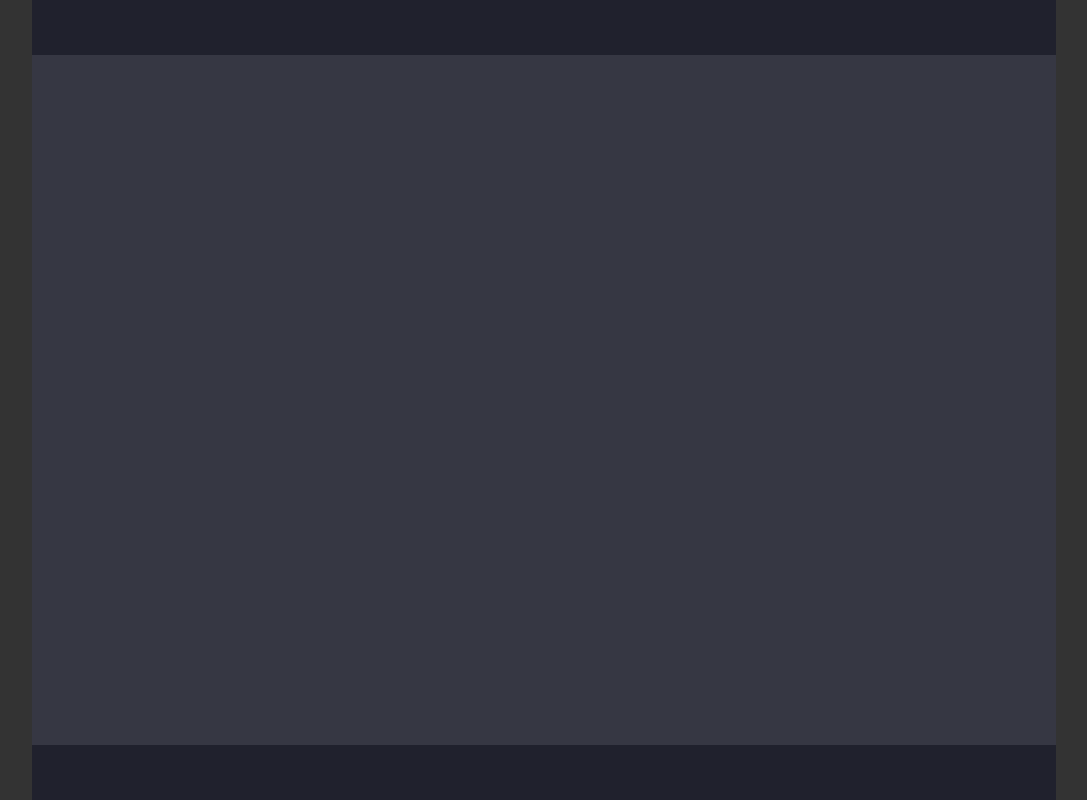
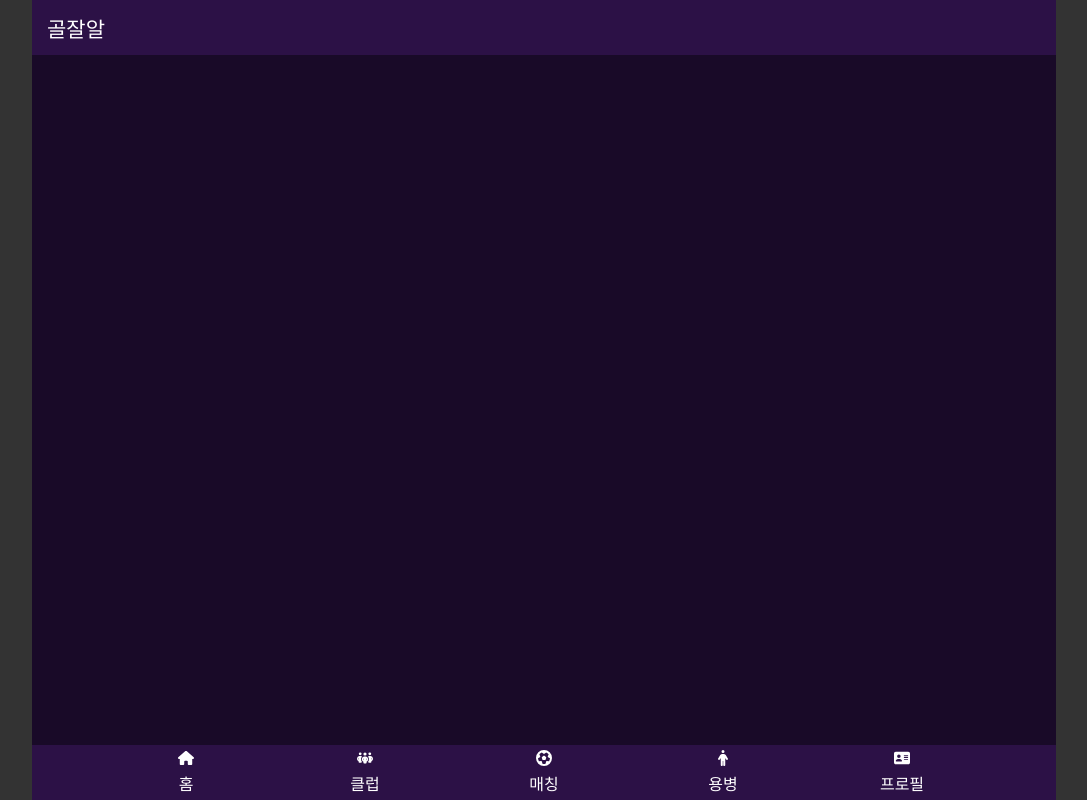
Before and after one commit to Goal-Jalal/goaljalal-client, a Next.js app: page / in a window 1280 px wide. Shown: the whole page, without its empty margins (96-1183 px from the left). Built offline with nearby package versions, Linux system fonts and the light colour scheme.

Commit message:
GJ-2 헤더 및 푸터 영역 추가

```diff
--- a/src/app/layout.module.css
+++ b/src/app/layout.module.css
@@ -4,7 +4,7 @@
   margin: 0 auto;
   display: flex;
   flex-direction: column;
-  background-color: #363743;
+  background-color: #190a28;
 }
 
 .header {
@@ -13,7 +13,13 @@
   justify-content: space-between;
   align-items: center;
   padding: 10px 0;
-  background: #20212d;
+  background: #2c1146;
+}
+
+.header span {
+  color: #fff;
+  font-size: 21px;
+  margin-left: 15px;
 }
 
 .content {
@@ -22,5 +28,8 @@
 
 .footer {
   height: 55px;
-  background: #20212d;
+  background: #2c1146;
+  display: flex;
+  align-items: center;
+  justify-content: space-evenly;
 }
--- a/src/app/layout.tsx
+++ b/src/app/layout.tsx
@@ -1,5 +1,16 @@
 import type { Metadata } from "next";
 import { Inter } from "next/font/google";
+
+import {
+  FaAddressCard,
+  FaFutbol,
+  FaHouse,
+  FaPeopleGroup,
+  FaPerson,
+} from "react-icons/fa6";
+
+import { FooterIcon } from "@/components/FooterIcon";
+
 import "./globals.css";
 import styles from "./layout.module.css";
 
@@ -19,9 +30,17 @@ export default function RootLayout({
     <html lang="ko">
       <body className={inter.className}>
         <div className={styles.container}>
-          <div className={styles.header}></div>
+          <div className={styles.header}>
+            <span>골잘알</span>
+          </div>
           <div className={styles.content}>{children}</div>
-          <div className={styles.footer}></div>
+          <div className={styles.footer}>
+            <FooterIcon icon={<FaHouse />} text="홈" />
+            <FooterIcon icon={<FaPeopleGroup />} text="클럽" />
+            <FooterIcon icon={<FaFutbol />} text="매칭" />
+            <FooterIcon icon={<FaPerson />} text="용병" />
+            <FooterIcon icon={<FaAddressCard />} text="프로필" />
+          </div>
         </div>
       </body>
     </html>
--- /dev/null
+++ b/src/components/FooterIcon.tsx
@@ -0,0 +1,17 @@
+import styles from "./main.module.css";
+
+interface FooterIconProps {
+  icon: React.ReactNode;
+  text: string;
+}
+
+export const FooterIcon = (props: FooterIconProps) => {
+  const { icon, text } = props;
+
+  return (
+    <div className={styles.icon}>
+      {icon}
+      <span>{text}</span>
+    </div>
+  );
+};
--- /dev/null
+++ b/src/components/main.module.css
@@ -0,0 +1,12 @@
+.icon {
+  min-width: 50px;
+  display: flex;
+  flex-direction: column;
+  align-items: center;
+  gap: 5px;
+  color: #fff;
+}
+
+.icon span {
+  color: #fff;
+}
```
Also changed, not shown: package.json (+4 -3 lines), 1 other file (tests, documents, lock files or other folders).
